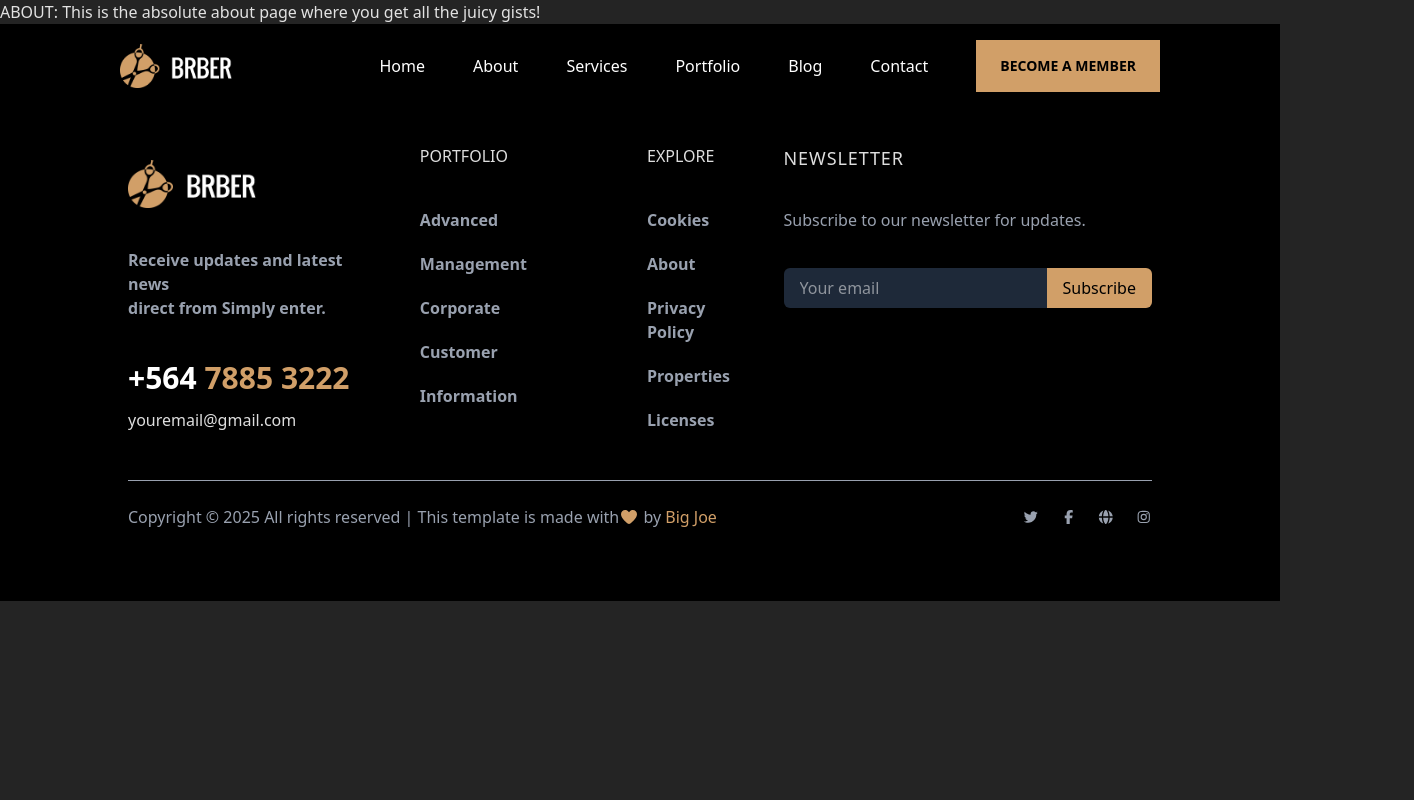
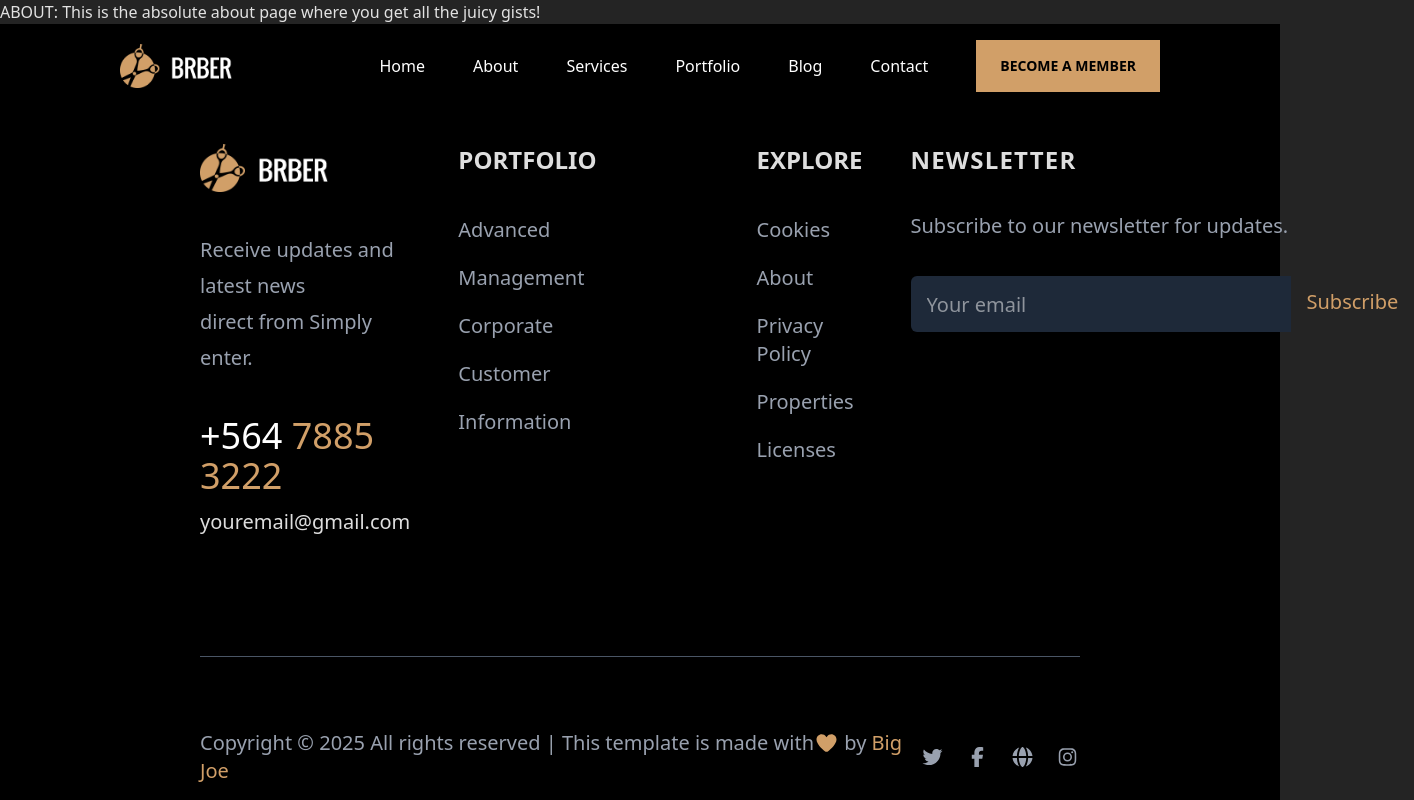
Before and after one commit to Majorbangz88/barber_styles, a React (Vite) app: page /about in a window 1280 px wide. Shown: the top 800 px of the page, 1414 px wide, since content can reach past the window. Built offline with nearby package versions, Linux system fonts and the light colour scheme.

Commit message:
update: Image gallery section added to home, bug fixes and cross platform adjustments, about section starts

```diff
--- a/src/assets/ReviewsData.jsx
+++ b/src/assets/ReviewsData.jsx
@@ -34,6 +34,10 @@ const Reviews = [
     {
         name: "WILLIAM SALIBA",
         review: "Vestibulum varius, velit sit amet tempor efficitur, lingula mi lacinia libero, vehicula dui nisi eget purus. Integer cursus nibh non risus maximus dictum. Suspendis."
+    },
+    {
+        name: "WILLIAM SALIBA",
+        review: "Vestibulum varius, velit sit amet tempor efficitur, lingula mi lacinia libero, vehicula dui nisi eget purus. Integer cursus nibh non risus maximus dictum. Suspendis."
     }
 ]
 
--- a/src/components/Footer.jsx
+++ b/src/components/Footer.jsx
@@ -9,24 +9,24 @@ import { faTwitter, faFacebookF, faInstagram } from '@fortawesome/free-brands-sv
 const Footer = () => {
   return (
     <footer className="bg-black">
-      <div className="max-w-[1400px] mx-auto px-4 py-18 md:px-10 lg:pt-30 xl:px-32">
+      <div className="flex flex-col gap-30 mx-auto px-4 py-18 md:px-10 lg:pt-30 lg:px-[25vh]">
 
         <div className='grid gap-12 md:grid-cols-2 lg:flex lg:justify-between'>
           <div className='flex flex-col gap-10 justify-end'>
             <img src={Logo} alt='Logo' className='w-32 h-12' />
-            <p className='font-oswald text-gray-400 font-semibold'>Receive updates and latest news <br/> direct from Simply enter.</p>
+            <p className='font-oswald text-gray-400 text-xl leading-9'>Receive updates and latest news <br/> direct from Simply enter.</p>
             <div className='flex flex-col gap-3'>
-              <p className='font-oswald text-white font-semibold text-3xl'>+564 <span className='text-[#d19f68]'>7885 3222</span></p>
-              <p>youremail@gmail.com</p>
+              <p className='font-oswald text-white text-4xl'>+564 <span className='text-[#d19f68]'>7885 3222</span></p>
+              <p className='font-oswald text-xl'>youremail@gmail.com</p>
             </div>
           </div>
-          <div className='grid gap-15 md:flex md:gap-24 lg:flex lg:gap-30'>
+          <div className='grid gap-15 md:flex md:gap-24 lg:flex lg:gap-40'>
             {FooterData.map((section) => (
               <div key={section.category} className='flex flex-col gap-10'>
-                <h3 className="font-oswald uppercase">{section.category}</h3>
+                <h3 className="font-oswald font-semibold text-2xl uppercase">{section.category}</h3>
                 <ul className='flex flex-col gap-5'>
                   {section.items.map((item) => (
-                      <li className='font-oswald text-gray-400 font-semibold cursor-pointer lg:hover:text-white lg:transform
+                      <li className='font-oswald text-xl text-gray-400 cursor-pointer lg:hover:text-white lg:transform
                         lg:hover:translate-x-2 lg:transition-all lg:duration-200 lg:ease-in-out' key={item}>
                         {item}
                       </li>
@@ -37,35 +37,38 @@ const Footer = () => {
           </div>
 
           <div className="flex flex-col gap-5 space-y-4">
-            <h3 className="font-oswald text-lg uppercase tracking-wider">
+            <h3 className="font-oswald font-semibold text-2xl uppercase tracking-wider">
               Newsletter
             </h3>
-            <p className="text-gray-400">
+            <p className="text-gray-400 font-oswald text-xl">
               Subscribe to our newsletter for updates.
             </p>
             <div className="flex">
               <input
                 type="email"
                 placeholder="Your email"
-                className="px-4 py-2 bg-gray-800 text-white rounded-l-md focus:outline-none focus:ring-2 focus:ring-amber-500"
+                className="px-4 py-2 bg-gray-800 text-white text-xl w-95 h-14 rounded-l-md focus:outline-none focus:ring-2 focus:ring-amber-500"
               />
-              <button className="bg-[#d19f68] text-black px-4 py-2 rounded-r-md hover:bg-[#d19f68] transition-colors">
+              <button className="text-[#d19f68] font-oswald text-xl px-4 py-2 h-13 rounded-r-md transition-colors cursor-pointer">
                 Subscribe
               </button>
             </div>
           </div>
         </div>
 
-        <div className="flex flex-col gap-10 lg:flex lg:flex-row border-t border-gray-400 mt-12 pt-6 text-gray-400 lg:items-center lg:justify-between">
-          <p className=''>
-            Copyright © {new Date().getFullYear()} All rights reserved | This template is made with
-            <FontAwesomeIcon icon={faHeart} className='text-[#d19f68]'/> by <span className='text-[#d19f68] cursor-pointer'>Big Joe</span>
-          </p>
+        <div className="flex flex-col">
+          <hr className='text-gray-600 h-0.2 w-full' />
+          <div className="flex flex-collg:flex lg:flex-row mt-12 pt-6 text-gray-400 lg:items-center lg:justify-between">
+            <p className='font-oswald text-xl font-stretch-150%'>
+              Copyright © {new Date().getFullYear()} All rights reserved | This template is made with
+              <FontAwesomeIcon icon={faHeart} className='text-[#d19f68]'/> by <span className='text-[#d19f68] cursor-pointer'>Big Joe</span>
+            </p>
           <div className='flex gap-5 font-oswald text-sm'>
-            <FontAwesomeIcon className='hover:text-white cursor-pointer' icon={faTwitter} />
-            <FontAwesomeIcon className='hover:text-white cursor-pointer' icon={faFacebookF} />
-            <FontAwesomeIcon className='hover:text-white cursor-pointer' icon={faGlobe} />
-            <FontAwesomeIcon className='hover:text-white cursor-pointer' icon={faInstagram} />
+            <FontAwesomeIcon className='hover:text-white cursor-pointer font-oswald text-xl hover:rotate-y-180 duration-300' icon={faTwitter} />
+            <FontAwesomeIcon className='hover:text-white cursor-pointer font-oswald text-xl hover:rotate-y-180 duration-300' icon={faFacebookF} />
+            <FontAwesomeIcon className='hover:text-white cursor-pointer font-oswald text-xl hover:rotate-y-180 duration-300' icon={faGlobe} />
+            <FontAwesomeIcon className='hover:text-white cursor-pointer font-oswald text-xl hover:rotate-y-180 duration-300' icon={faInstagram} />
+          </div>
           </div>
         </div>
 
--- a/src/pages/about/About.jsx
+++ b/src/pages/about/About.jsx
@@ -1,8 +1,10 @@
 import React from 'react'
+import Hero from './Hero'
 
 const About = () => {
   return (
     <div>
+      <Hero />
       ABOUT: This is the absolute about page where you get all the juicy gists!
     </div>
   )
--- /dev/null
+++ b/src/pages/about/Hero.jsx
@@ -0,0 +1,11 @@
+import React from 'react'
+
+const Hero = () => {
+  return (
+    <div>
+
+    </div>
+  )
+}
+
+export default Hero
--- a/src/pages/home/Home.jsx
+++ b/src/pages/home/Home.jsx
@@ -6,6 +6,7 @@ import TeamsSection from './TeamsSection'
 import PricingSection from './PricingSection'
 import ImageGallery from './ImageGallery'
 import ReviewsSection from './ReviewsSection'
+import RecentNewsSection from './RecentNewsSection'
 
 const Home = () => {
   return (
@@ -17,6 +18,7 @@ const Home = () => {
       <PricingSection />
       <ImageGallery />
       <ReviewsSection />
+      <RecentNewsSection />
       {/* HOME: I am the legendary home page! */}
     </div>
   )
--- a/src/pages/home/ImageGallery.jsx
+++ b/src/pages/home/ImageGallery.jsx
@@ -11,7 +11,7 @@ const ImageGallery = () => {
         <p className='font-oswald font-semibold text-2xl text-black'>
           OUR IMAGE GALLERY
         </p>
-        <p className='font-bold text-4xl sm:text-wrap md:text-6xl lg:w-[50vh] lg:font-stretch-expanded text-center lg:text-6xl text-black'>
+        <p className='font-bold text-4xl md:text-6xl text-center lg:text-6xl text-black w-[70%]'>
           SOME IMAGES FROM OUR BARBER SHOP
         </p>
       </div>
--- /dev/null
+++ b/src/pages/home/RecentNewsSection.jsx
@@ -0,0 +1,67 @@
+import React from 'react';
+import { Link } from 'react-router-dom';
+import HomeBlog1 from '../../assets/home-blog1.png';
+import HomeBlog2 from '../../assets/home-blog2.png';
+
+const RecentNewsSection = () => {
+  return (
+    <div className='flex flex-col items-center justify-center bg-white py-48 px-6 gap-24'>
+      <div className='flex flex-col gap-10 items-center'>
+        <p className='font-oswald font-semibold text-2xl text-black'>
+          OUR RECENT NEWS
+        </p>
+        <p className='font-bold text-4xl md:text-6xl text-center lg:text-6xl text-black w-[70%]'>
+          HIPPOS AND TRICKS FROM RECENT BLOG
+        </p>
+      </div>
+
+      <div className='flex flex-col md:flex-row lg:flex-row bg-white items-center justify-center gap-10'>
+        <Link to={'/blog'}>
+          <div className='group'>
+            <div className='flex flex-col h-auto items-center border group-hover:border-1 group-hover:border-amber-400 transition group-hover:duration-300'>
+              <div className='overflow-hidden w-full'>
+                <img
+                  src={HomeBlog1}
+                  alt=''
+                  className='w-full h-auto group-hover:transition object-cover hover:scale-105 duration-300'
+                />
+              </div>
+
+              <div className='flex flex-col gap-3 py-6 w-[90%] md:w-[80%] lg:w-[70%]'>
+                <p className='font-oswald text-black '>| Physics</p>
+                <p className='font-oswald text-black font-bold text-2xl md:text-2xl lg:text-3xl group-hover:text-[#d19f68] group-hover:duration-300 cursor-pointer'>
+                  FOOTPRINTS IN TIME IS PERFECT HOUSE IN KURASHIKI
+                </p>
+                <p className='font-oswald text-black'>BECOME A MEMBER</p>
+              </div>
+            </div>
+          </div>
+        </Link>
+
+        <Link to={'/blog'}>
+          <div className='group'>
+          <div className='flex flex-col h-auto items-center border group-hover:border-1 group-hover:border-amber-400 transition group-hover:duration-300'>
+            <div className='overflow-hidden w-full'>
+              <img
+                src={HomeBlog2}
+                alt=''
+                className='w-full h-auto group-hover:transition object-cover hover:scale-105 duration-300'
+              />
+            </div>
+
+            <div className='flex flex-col gap-3 py-6 w-[90%] md:w-[80%] lg:w-[70%]'>
+              <p className='font-oswald text-black '>| Physics</p>
+              <p className='font-oswald text-black font-bold text-2xl md:text-2xl lg:text-3xl group-hover:text-[#d19f68] group-hover:duration-300 cursor-pointer'>
+                FOOTPRINTS IN TIME IS PERFECT HOUSE IN KURASHIKI
+              </p>
+              <p className='font-oswald text-black'>BECOME A MEMBER</p>
+            </div>
+          </div>
+        </div>
+        </Link>
+      </div>
+    </div>
+  );
+};
+
+export default RecentNewsSection;
--- a/src/pages/home/ReviewsSection.jsx
+++ b/src/pages/home/ReviewsSection.jsx
@@ -5,8 +5,8 @@ import ReviewsBg from '../../assets/section_bg02.png';
 
 const ReviewsSection = () => {
   return (
-    <div className='flex flex-col items-center justify-center py-16 overflow-hidden bg-cover bg-center bg-no-repeat'
-        style={{backgroundImage: `url(${ReviewsBg})`, width: '100%', height: '70vh'}}
+    <div className='flex flex-col items-center justify-center py-60 overflow-hidden bg-cover bg-fixed relative z-0 bg-center bg-no-repeat'
+        style={{backgroundImage: `url(${ReviewsBg})`, width: '100%', height: '70vh' }}
         >
       <div className='container mx-auto px-4'>
         <h2 className='text-white text-3xl font-bold text-center mb-12'>
--- a/src/pages/home/ServicesSecton.jsx
+++ b/src/pages/home/ServicesSecton.jsx
@@ -18,7 +18,7 @@ const ServicesSecton = () => {
 
       <div className='flex flex-col gap-8 md:flex-wrap lg:flex-row'>
 
-        <div className='flex flex-col items-center bg-gray-100 gap-6 px-7 py-10 '>
+        <div className='flex flex-col items-center bg-gray-100 gap-6 px-7 py-15'>
           <div className=' relative flex items-end mt-9'>
             <div className='relative z-10 flex items-center justify-center bg-blue-950 hover:bg-[#d19f68] w-25 h-25'>
               <FaDumbbell className='text-4xl text-gray-200' title='Workout' />
@@ -36,7 +36,7 @@ const ServicesSecton = () => {
           </p>
         </div>
 
-        <div className='flex flex-col items-center bg-gray-100 gap-6 px-7 py-10'>
+        <div className='flex flex-col items-center bg-gray-100 gap-6 px-7 py-15'>
           <div className='relative flex items-end mt-9'>
             <div className='relative z-10 flex items-center justify-center bg-blue-950 hover:bg-[#d19f68] w-25 h-25'>
               <FaHandsHelping className='text-4xl text-gray-200' title='Massage' />
@@ -54,7 +54,7 @@ const ServicesSecton = () => {
           </p>
         </div>
 
-        <div className='flex flex-col items-center bg-gray-100 gap-6 px-7 py-10'>
+        <div className='flex flex-col items-center bg-gray-100 gap-6 px-7 py-15'>
           <div className='relative flex items-end mt-9'>
             <div className='relative z-10 flex items-center justify-center bg-blue-950 hover:bg-[#d19f68] w-25 h-25'>
               <GiBeard className='text-4xl text-gray-200' title='Beard Styling' />
--- a/src/pages/home/TeamsSection.jsx
+++ b/src/pages/home/TeamsSection.jsx
@@ -19,7 +19,7 @@ const TeamsSection = () => {
         </div>
 
         <div className='flex flex-col gap-8 md:flex-wrap lg:flex-row'>
-          <div className='flex flex-col items-center cursor-pointer group'>
+          <div className='flex flex-col items-center cursor-pointer group overflow-hidden'>
             <img
               src={Team1}
               alt='Award winning stylist'
@@ -46,7 +46,7 @@ const TeamsSection = () => {
             </div>
           </div>
 
-          <div className='flex flex-col items-center cursor-pointer group'>
+          <div className='flex flex-col items-center cursor-pointer group overflow-hidden'>
             <img
               src={Team2}
               alt='Award winning stylist'
@@ -73,7 +73,7 @@ const TeamsSection = () => {
             </div>
           </div>
 
-          <div className='flex flex-col items-center cursor-pointer group'>
+          <div className='flex flex-col items-center cursor-pointer group overflow-hidden'>
             <img
               src={Team3}
               alt='Award winning stylist'
```
Also changed, not shown: src/components/Carousel.jsx (+22 -38 lines), src/assets/home-blog1.png (added), src/assets/home-blog2.png (added).
